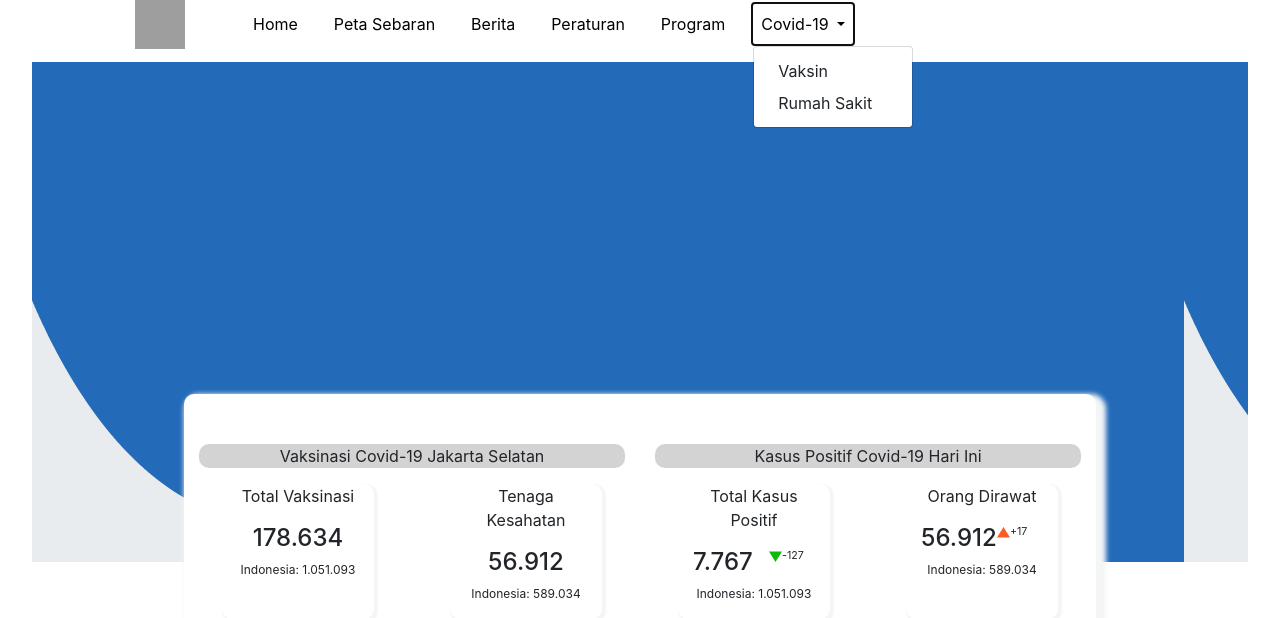
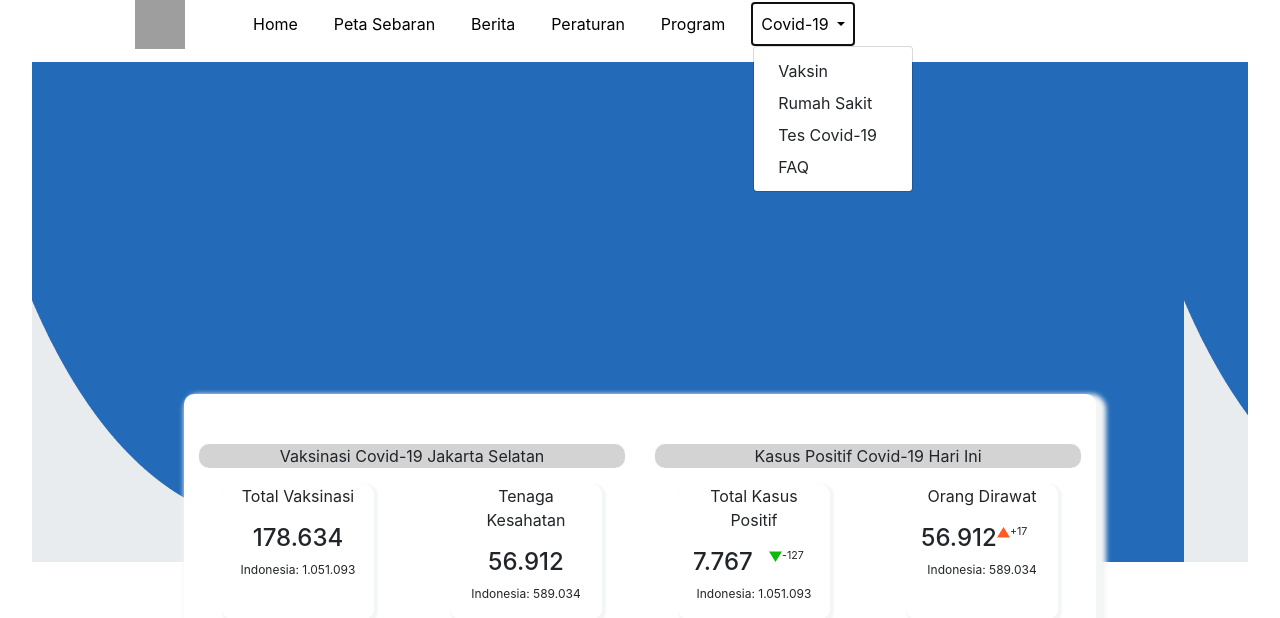
Before and after one commit to primetime49/bambank-pake-g, a CodeIgniter app: page /dtpl/index.php/welcome/index in a window 1280 px wide, after a click on "Covid-19". Shown: the part 14-632 px from the top of the page. Run offline with CodeIgniter, Linux system fonts and the light colour scheme; some libraries are stand-ins or nearby versions; grey boxes are pictures that could not be loaded.

Commit message:
fixing navbar

```diff
--- a/application/views/layout/navbar.php
+++ b/application/views/layout/navbar.php
@@ -49,6 +49,8 @@
                                    <div class="dropdown-menu" aria-labelledby="navbarDropdown">
                                         <a class="dropdown-item" href="#">Vaksin</a>
                                         <a class="dropdown-item" href="#">Rumah Sakit</a>
+                                        <a class="dropdown-item" href="#">Tes Covid-19</a>
+                                        <a class="dropdown-item" href="#">FAQ</a>
                                    </div>
                               </li>
                          </ul>
```
